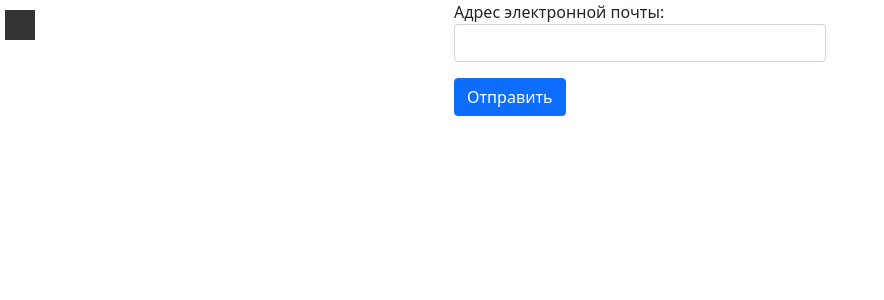
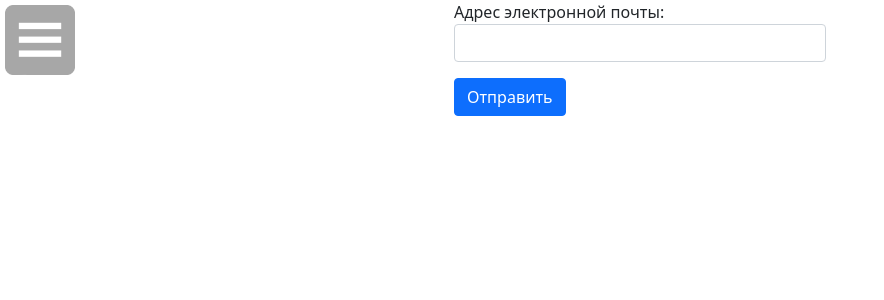
Before and after one commit to XamzatJR/webservice, a Django app: page /password_reset/ in a window 1280 px wide. Shown: the top 300 px of the page, without its empty margins (0-884 px from the left). Run offline with Django 3.2, Linux system fonts and the light colour scheme.

Commit message:
Fixed button

```diff
--- a/static/css/style.css
+++ b/static/css/style.css
@@ -49,12 +49,11 @@ section {
 }
 
 .menu-btn {
-  width: 30px;
-  height: 30px;
-  background-color: #333;
+  width: 70px;
+  height: 70px;
   position: absolute;
-  right: -35px;
-  top: 10px;
+  right: -75px;
+  top: 5px;
 }
 
 .container {
--- a/templates/base.html
+++ b/templates/base.html
@@ -29,7 +29,7 @@
   </head>
   <body>
     <div class="menu">
-      <a class="menu-btn"></a>
+      <img class="menu-btn" src = "/static/images/1.png"></img>
       <nav class="menu-list">
         <a href="{% url 'projects_list_url' %}">
           <i class="fa fa-globe" aria-hidden="true"></i> Все проекты
```
Also changed, not shown: static/images/1.png (added), static/images/highp.png (deleted).
